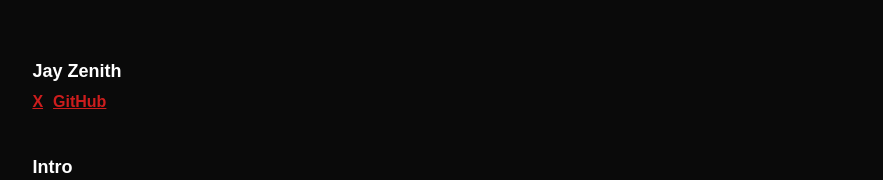
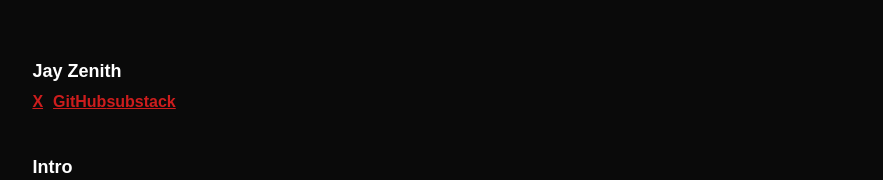
Before and after one commit to JayZenith/portfolio, a React (Create React App) app: page / in a window 1280 px wide. Shown: the top 180 px of the page, without its empty margins (198-1081 px from the left). Built offline with nearby package versions, Linux system fonts and the light colour scheme; what taos would draw is missing.

Commit message:
added substack

```diff
--- a/src/MainPage.js
+++ b/src/MainPage.js
@@ -9,6 +9,7 @@ function MainPage() {
         <div className="App-sub-header">
           <h2><a href="https://twitter.com/jayz3nith">X</a></h2>
           <h2><a href="https://github.com/JayZenith">GitHub</a></h2>
+          <h2><a href="https://jayzenith.substack.com/">substack</a></h2>
         </div>
       </header>
 
```
